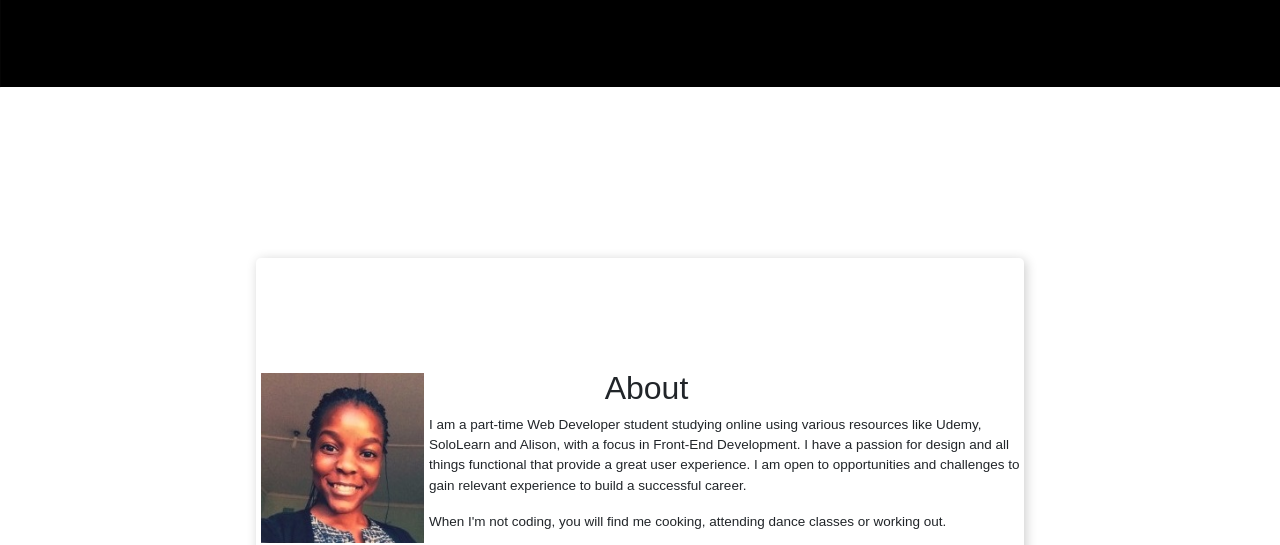
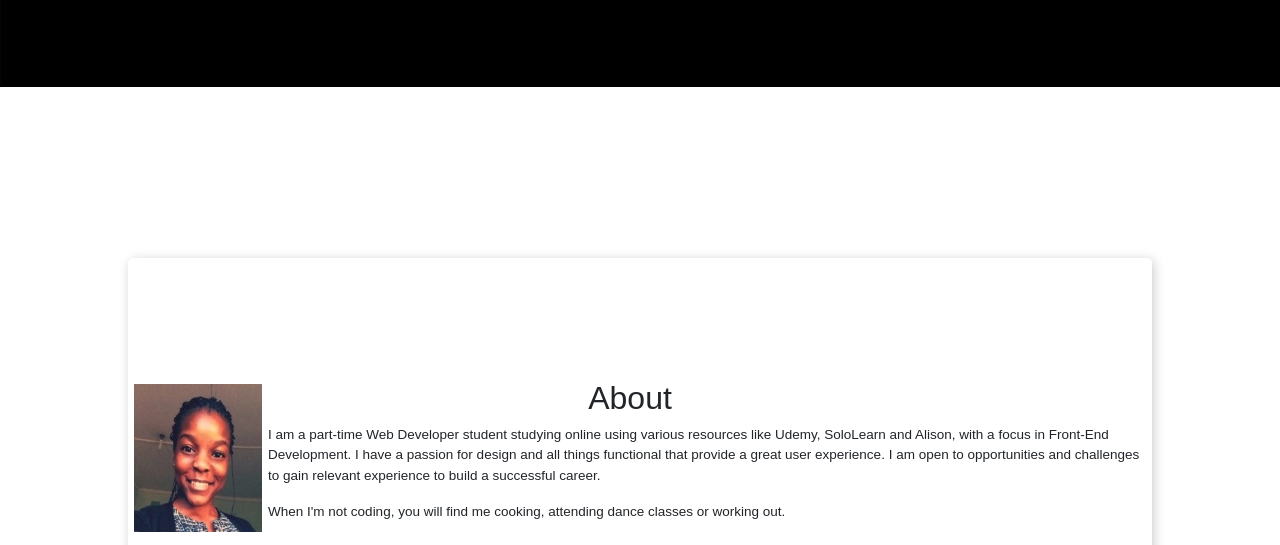
Before and after one commit to gabrielletech/Junior-Developer, a plain HTML site: page index.html in a window 1280 px wide. Shown: the part 412-957 px from the top of the page. Drawn offline with nearby package versions, Linux system fonts and the light colour scheme; a web font is replaced by a local one.

Commit message:
modified

```diff
--- a/styles.css
+++ b/styles.css
@@ -115,8 +115,9 @@ section {
 }
 
 .dp {
-    height: 180px;
-    padding: 5px;
+    height: 160px;
+    width: 140px;
+    padding: 6px;
 }
 
 .download-resume {
@@ -489,7 +490,6 @@ section {
 
 @media (min-width: 576px) {
     .about {
-        width: 60%;
         border-radius: 5px;
         -webkit-border-radius: 5px;
         -moz-border-radius: 5px;
@@ -500,4 +500,8 @@ section {
     .about-text {
         font-size: 13.5px;
     }
+
+    .dp {
+        height: 150;
+    }
 }
```
